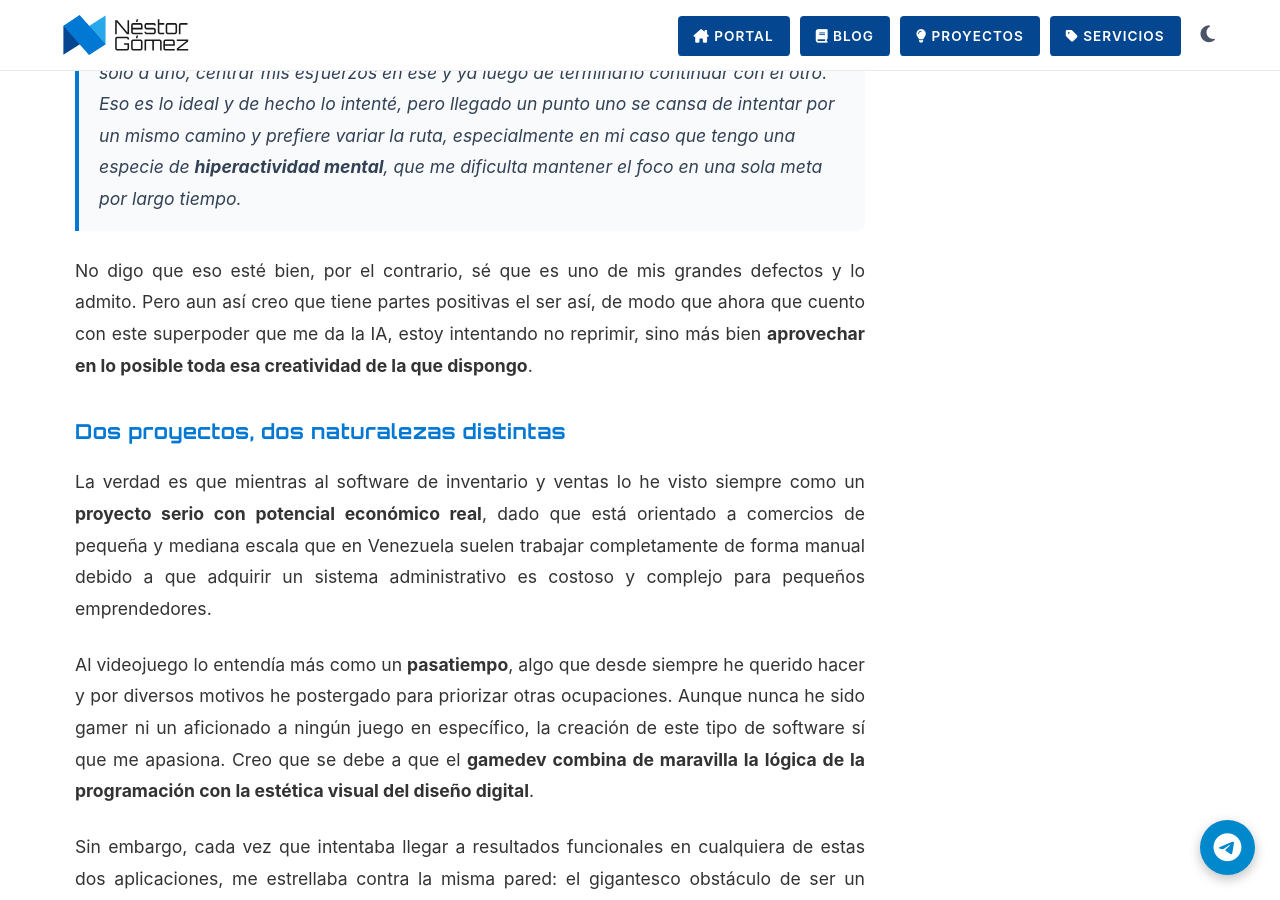
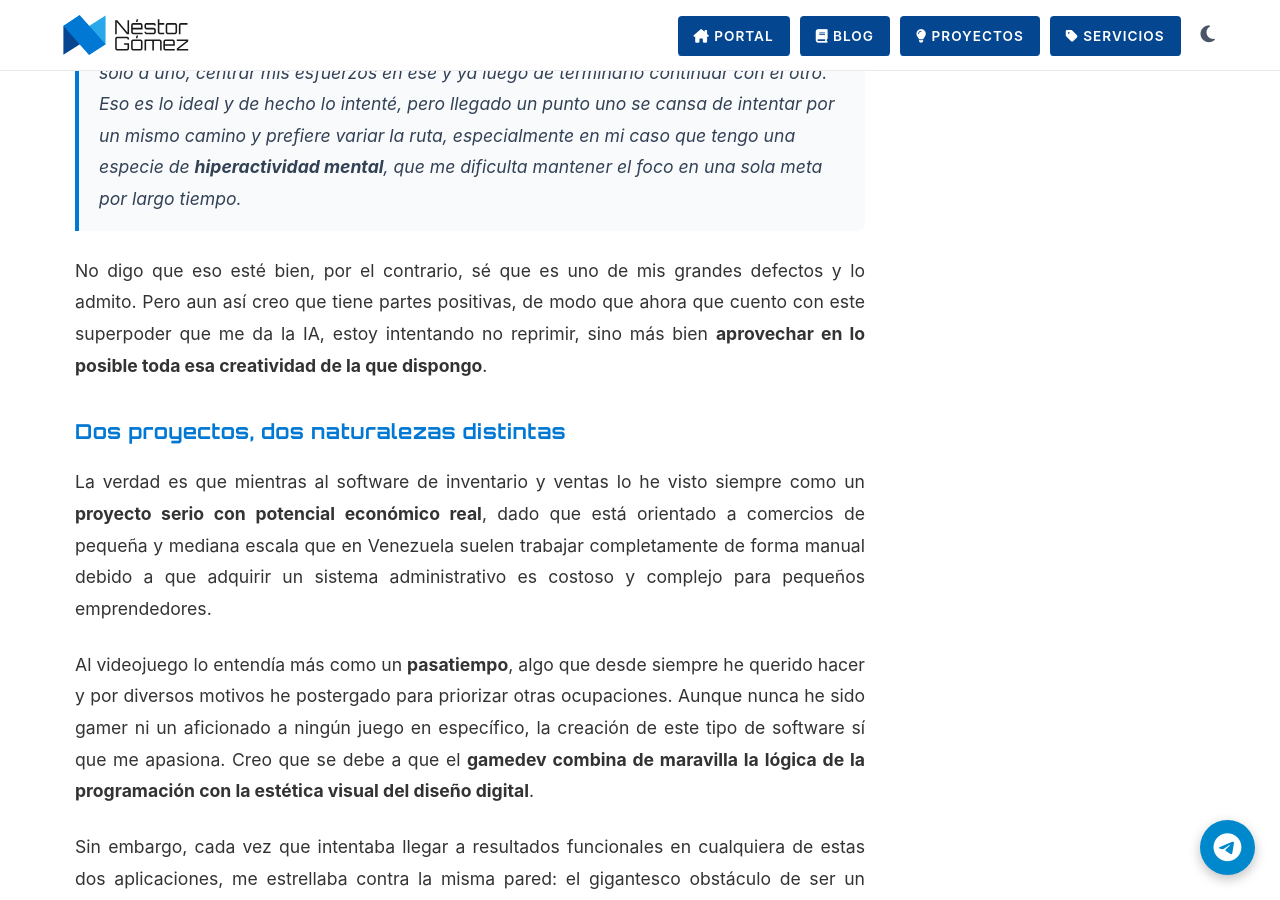
Before and after one commit to ing-nestorgomez/ing-nestorgomez.github.io, a Jekyll site: the page built from _posts/2026-08-01-De-solista-a-director-de-la-orquesta.md, in a window 1280 px wide and 900 px high, scrolled down 1714 px. Built offline with Jekyll 4.4.1, drawn with Linux system fonts in a browser that asks for light colours; comment, search, counter and statistics services are not loaded.

Commit message:
Refine text for clarity and punctuation
Corrected punctuation and improved sentence structure for clarity.

```diff
--- a/_posts/2026-08-01-De-solista-a-director-de-la-orquesta.md
+++ b/_posts/2026-08-01-De-solista-a-director-de-la-orquesta.md
@@ -24,7 +24,7 @@ Tenía (y tengo aún guardados) varios proyectos en mi mente. Por mi forma de se
 
 > **Sé lo que estarás pensando:** *¿por qué dos?* Lo correcto sería dedicarme por completo solo a uno, centrar mis esfuerzos en ese y ya luego de terminarlo continuar con el otro. Eso es lo ideal y de hecho lo intenté, pero llegado un punto uno se cansa de intentar por un mismo camino y prefiere variar la ruta, especialmente en mi caso que tengo una especie de **hiperactividad mental**, que me dificulta mantener el foco en una sola meta por largo tiempo.
 
-No digo que eso esté bien, por el contrario, sé que es uno de mis grandes defectos y lo admito. Pero aun así creo que tiene partes positivas el ser así, de modo que ahora que cuento con este superpoder que me da la IA, estoy intentando no reprimir, sino más bien **aprovechar en lo posible toda esa creatividad de la que dispongo**.
+No digo que eso esté bien, por el contrario, sé que es uno de mis grandes defectos y lo admito. Pero aun así creo que tiene partes positivas, de modo que ahora que cuento con este superpoder que me da la IA, estoy intentando no reprimir, sino más bien **aprovechar en lo posible toda esa creatividad de la que dispongo**.
 
 ### Dos proyectos, dos naturalezas distintas
 
```
